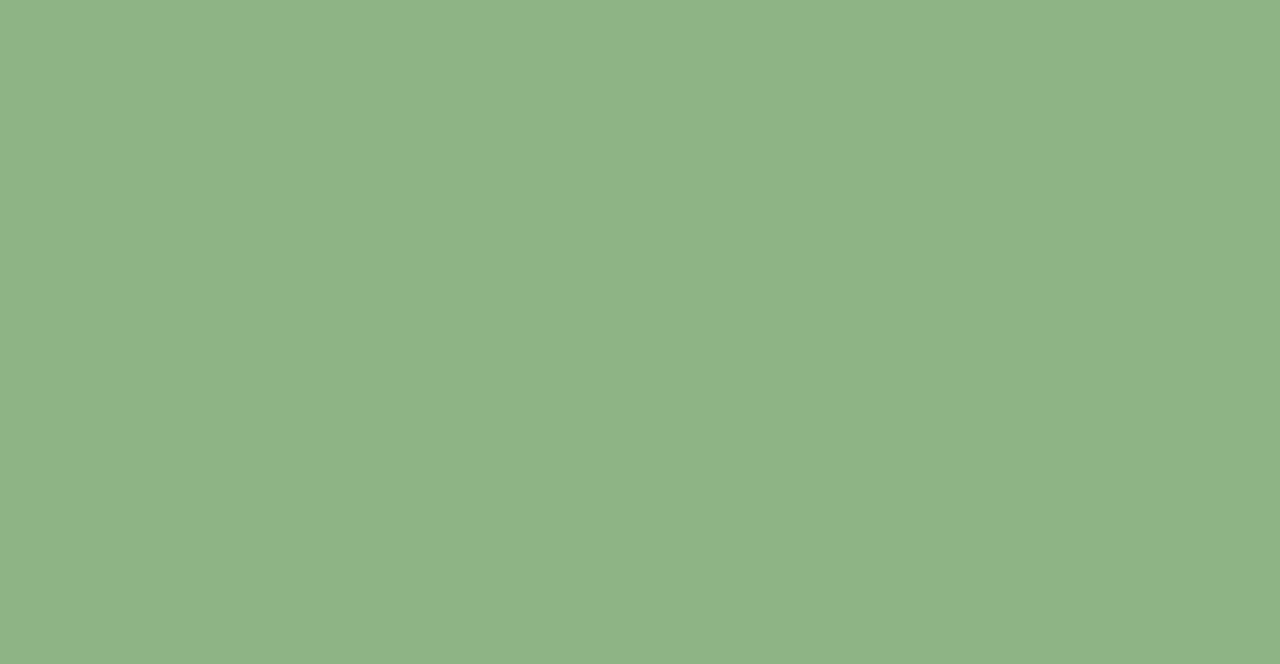
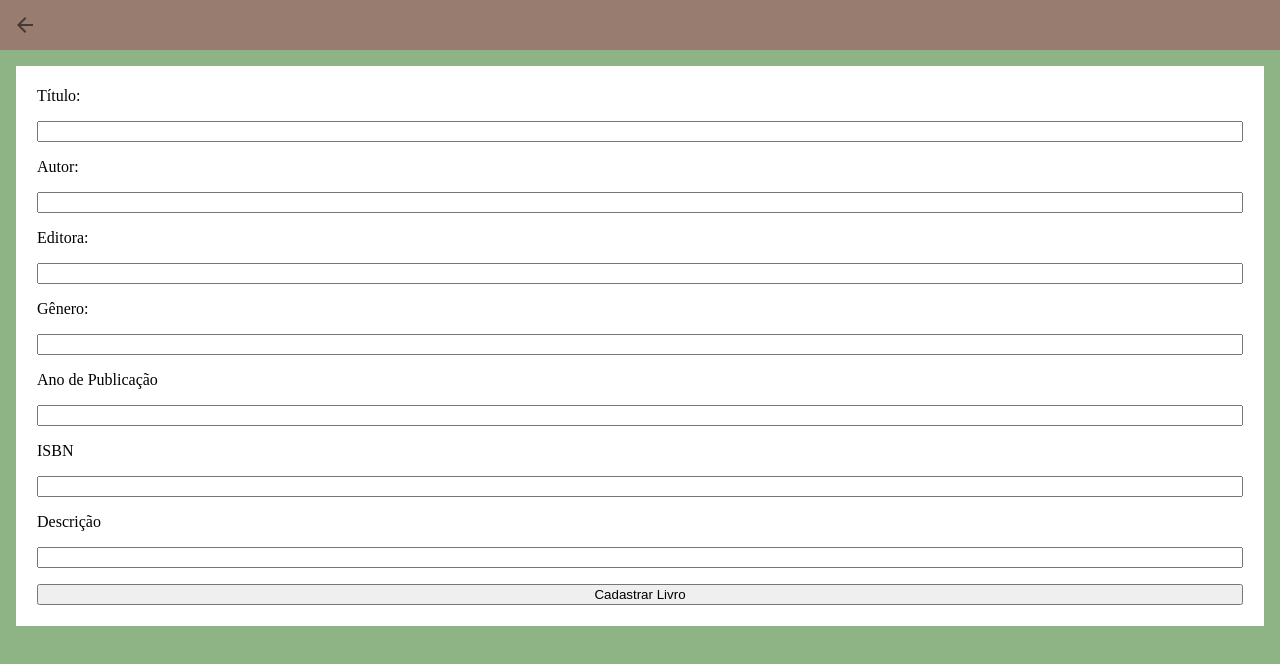
Before and after one commit to EstevaoAugusto/web-library, a React (Vite) app in the folder src/frontend/: page /TelaFormsLivros in a window 1280 px wide. Before the commit this address had no page. Shown: the top 664 px of the page. Built offline with nearby package versions, Linux system fonts and the light colour scheme.

Commit message:
feat: adicionado paginas de edicao, insercao, visualizacao e modificacao de livros

```diff
--- a/src/frontend/src/App.jsx
+++ b/src/frontend/src/App.jsx
@@ -1,5 +1,7 @@
 import { useEffect, useState } from 'react';
 import { Routes, Route } from "react-router";
+import TelaFormsLivros from './views/TelaFormsLivros.jsx';
+import TelaFormsAdministradores from './views/TelaFormsAdministradores.jsx';
 import TelaCadastro from './views/TelaCadastro.jsx';
 import TelaLogin from './views/TelaLogin.jsx';
 import TelaPerfilLeitor from './views/TelaPerfilLeitor.jsx';
@@ -11,6 +13,8 @@ import TelaGerenciarAdministradores from './views/TelaGerenciarAdministradores.j
 import TelaGerenciarEmprestimos from './views/TelaGerenciarEmprestimos.jsx';
 import TelaGerenciarLivros from './views/TelaGerenciarLivros.jsx';
 import TelaGerenciarExemplares from './views/TelaGerenciarExemplares.jsx';
+import TelaFormsLivrosEditar from './views/TelaFormsLivrosEditar.jsx';
+import TelaLivrosVisualizar from './views/TelaLivrosVisualizar.jsx';
 
 function App() {
   const [count, setCount] = useState(0)
@@ -39,16 +43,20 @@ function App() {
   return (
     <Routes>
       <Route path="/" element={<TelaCadastro />}/>
+      <Route path="/TelaLogin" element={<TelaLogin />}/>
+      <Route path="/TelaRecuperarConta" element={<TelaRecuperarConta />}/>
+      <Route path="/TelaAcervo" element={<TelaAcervo />}/>
+      <Route path="/TelaPerfilLeitor" element={<TelaPerfilLeitor />}/>
       <Route path="/TelaAdministrador" element={<TelaAdministrador />}/>
-      <Route path="/TelaAcervo" element={<TelaAcervo />}/>
-      <Route path="/TelaLogin" element={<TelaLogin />}/>
-      <Route path="/TelaPerfilLeitor" element={<TelaPerfilLeitor />}/>
       <Route path='/TelaPerfilAdmin' element={<TelaPerfilAdmin/>}/>
-      <Route path="/TelaRecuperarConta" element={<TelaRecuperarConta />}/>
       <Route path="/TelaGerenciarAdministradores" element={<TelaGerenciarAdministradores />}/>
+      <Route path="/TelaFormsAdministrador" element={<TelaFormsAdministradores />}/>
       <Route path="/TelaGerenciarEmprestimos" element={<TelaGerenciarEmprestimos />}/>
       <Route path="/TelaGerenciarExemplares" element={<TelaGerenciarExemplares />}/>
       <Route path="/TelaGerenciarLivros" element={<TelaGerenciarLivros />}/>
+      <Route path="/TelaFormsLivros" element={<TelaFormsLivros />}/>
+      <Route path="/TelaFormsLivrosEditar" element={<TelaFormsLivrosEditar />}/>
+      <Route path="/TelaLivrosVisualizar" element={<TelaLivrosVisualizar />}/>
     </Routes>
   )
 }
--- /dev/null
+++ b/src/frontend/src/styles/Forms.module.css
@@ -0,0 +1,9 @@
+.containerFlex{
+    display: flex;
+    flex-direction: column;
+    background-color: white;
+    border: 5px solid white;
+    margin: 1rem;
+    gap: 1rem;
+    padding: 1rem;
+}
--- /dev/null
+++ b/src/frontend/src/views/TelaFormsAdministradores.jsx
@@ -0,0 +1,42 @@
+import styles from "../styles/Forms.module.css"
+import IconButton from '@mui/material/IconButton'
+import ArrowBackIcon from '@mui/icons-material/ArrowBack';
+import { useNavigate } from 'react-router'
+
+const TelaFormsAdministradores = () => {
+    const navegar = useNavigate()
+
+    const estiloHeader = {
+        backgroundColor: "#997C70",
+        border: "5px solid #997C70"
+    };
+
+    return (
+        <>
+            <header style={estiloHeader}>
+                <IconButton onClick={() => navegar("/TelaAdministrador")}>
+                    <ArrowBackIcon/>
+                </IconButton>
+            </header>
+
+            <section>
+                <div className={styles.containerFlex}>
+                    <label htmlFor="fnomeadmin">Nome do Administrador:</label>
+                    <input type="text" id="fnomeadmin" name="fnomeadmin" />
+
+                    <label htmlFor="femailadmin">Email:</label>
+                    <input type="text" id="femailadmin" name="femailadmin" />
+
+                    <label htmlFor="fsenhaadmin">Senha:</label>
+                    <input type="text" id="fsenhaadmin" name="fsenhaadmin" />
+
+                    <div>
+                        <button>Adicionar Administradores</button>
+                    </div>
+                </div>
+            </section>
+        </>
+    )
+}
+
+export default TelaFormsAdministradores
--- /dev/null
+++ b/src/frontend/src/views/TelaFormsLivros.jsx
@@ -0,0 +1,54 @@
+import styles from "../styles/Forms.module.css"
+import IconButton from '@mui/material/IconButton'
+import ArrowBackIcon from '@mui/icons-material/ArrowBack';
+import { useNavigate } from 'react-router'
+
+const TelaFormsLivros = () => {
+    const navegar = useNavigate()
+
+    const estiloHeader = {
+        backgroundColor: "#997C70",
+        border: "5px solid #997C70"
+    };
+
+    return (
+        <>
+            <header style={estiloHeader}>
+                <IconButton onClick={() => navegar("/TelaAdministrador")}>
+                    <ArrowBackIcon/>
+                </IconButton>
+            </header>
+
+            <section>
+
+                <div className={styles.containerFlex}>
+                    <label htmlFor="ftitulo">Título:</label>
+                    <input type="text" id="ftitulo" name="ftitulo" />
+
+                    <label htmlFor="fautor">Autor:</label>
+                    <input type="text" id="fautor" name="fautor" />
+
+                    <label htmlFor="feditora">Editora:</label>
+                    <input type="text" id="feditora" name="feditora" />
+
+
+                    <label htmlFor="fgenero">Gênero:</label>
+                    <input type="text" id="fgenero" name="fgenero" />
+
+                    <label htmlFor="fanopublicacao">Ano de Publicação</label>
+                    <input type="text" id="fanopublicacao" name="fanopublicacao" />
+
+                    <label htmlFor="fisbn">ISBN</label>
+                    <input type="text" id="fisbn" name="fisbn" />
+
+                    <label htmlFor="fdescricao">Descrição</label>
+                    <input type="text" id="fdescricao" name="fdescricao" />
+
+                    <button>Cadastrar Livro</button>
+                </div>
+            </section>
+        </>
+    )
+}
+
+export default TelaFormsLivros
--- /dev/null
+++ b/src/frontend/src/views/TelaFormsLivrosEditar.jsx
@@ -0,0 +1,54 @@
+import styles from "../styles/Forms.module.css"
+import IconButton from '@mui/material/IconButton'
+import ArrowBackIcon from '@mui/icons-material/ArrowBack';
+import { useNavigate } from 'react-router'
+
+const TelaFormsLivrosEditar = () =>{
+    const navegar = useNavigate()
+
+    const estiloHeader = {
+        backgroundColor: "#997C70",
+        border: "5px solid #997C70"
+    };
+
+    return (
+        <>
+            <header style={estiloHeader}>
+                <IconButton onClick={() => navegar("/TelaAdministrador")}>
+                    <ArrowBackIcon/>
+                </IconButton>
+            </header>
+
+            <section>
+
+                <div className={styles.containerFlex}>
+                    <label htmlFor="ftitulo">Título:</label>
+                    <input type="text" id="ftitulo" name="ftitulo" defaultValue="Engenharia de Software" />
+
+                    <label htmlFor="fautor">Autor:</label>
+                    <input type="text" id="fautor" name="fautor" defaultValue="Qualquer coisa" />
+
+                    <label htmlFor="feditora">Editora:</label>
+                    <input type="text" id="feditora" name="feditora" defaultValue="Qualquer coisa" />
+
+
+                    <label htmlFor="fgenero">Gênero:</label>
+                    <input type="text" id="fgenero" name="fgenero" defaultValue="Qualquer coisa" />
+
+                    <label htmlFor="fanopublicacao">Ano de Publicação</label>
+                    <input type="text" id="fanopublicacao" name="fanopublicacao" defaultValue="Qualquer coisa" />
+
+                    <label htmlFor="fisbn">ISBN</label>
+                    <input type="text" id="fisbn" name="fisbn" defaultValue="Qualquer coisa" />
+
+                    <label htmlFor="fdescricao">Descrição</label>
+                    <input type="text" id="fdescricao" name="fdescricao" defaultValue="Qualquer coisa" />
+
+                    <button>Atualizar dados</button>
+                </div>
+            </section>
+        </>
+    )
+}
+
+export default TelaFormsLivrosEditar
--- a/src/frontend/src/views/TelaGerenciarAdministradores.jsx
+++ b/src/frontend/src/views/TelaGerenciarAdministradores.jsx
@@ -1,5 +1,3 @@
-import DeleteIcon from '@mui/icons-material/Delete'
-import SearchIcon from '@mui/icons-material/Search'
 import IconButton from '@mui/material/IconButton'
 import styles from "../styles/Gerenciar.module.css"
 import ArrowBackIcon from '@mui/icons-material/ArrowBack'
@@ -26,36 +24,27 @@ const TelaGerenciarAdministradores = () => {
             <section className={styles.flexContainerSection}>
                 <div className={styles.flexContainerDiv}>
                     <span>Peter Pascuau</span>
+                    <span>Email@email.com</span>
 
-                    <div>
-                        <IconButton>
-                            <SearchIcon/>
-                        </IconButton>
-                    </div>
+
                 </div>
 
                 <div className={styles.flexContainerDiv}>
                     <span>Peter Pascuau</span>
+                    <span>Email@email.com</span>
 
-                    <div>
-                        <IconButton>
-                            <SearchIcon/>
-                        </IconButton>
-                    </div>
+
                 </div>
 
                 <div className={styles.flexContainerDiv}>
                     <span>Peter Pascuau</span>
+                    <span>Email@email.com</span>
 
-                    <div>
-                        <IconButton>
-                            <SearchIcon/>
-                        </IconButton>
-                    </div>
+
                 </div>
 
                 <div>
-                    <button>Adicionar Administradores</button>
+                    <button onClick={() => navegar("/TelaFormsAdministrador")}>Adicionar Administradores</button>
                 </div>
             </section>
         </>
--- a/src/frontend/src/views/TelaGerenciarLivros.jsx
+++ b/src/frontend/src/views/TelaGerenciarLivros.jsx
@@ -34,11 +34,11 @@ const TelaGerenciarLivros = () => {
                             <DeleteIcon/>
                         </IconButton>
 
-                        <IconButton>
+                        <IconButton onClick={() => navegar("/TelaLivrosVisualizar")}>
                             <SearchIcon/>
                         </IconButton>
 
-                        <IconButton>
+                        <IconButton onClick={() => navegar("/TelaFormsLivrosEditar")}>
                             <EditIcon/>
                         </IconButton>
                     </div>
@@ -99,7 +99,7 @@ const TelaGerenciarLivros = () => {
                 </div>
 
                 <div>
-                    <button>Cadastrar Livro</button>
+                    <button onClick={() => { navegar("/TelaFormsLivros")}}>Cadastrar Livro</button>
                 </div>
             </section>
         </>
--- /dev/null
+++ b/src/frontend/src/views/TelaLivrosVisualizar.jsx
@@ -0,0 +1,45 @@
+import styles from "../styles/Forms.module.css"
+import IconButton from '@mui/material/IconButton'
+import ArrowBackIcon from '@mui/icons-material/ArrowBack';
+import { useNavigate } from 'react-router'
+
+const TelaLivrosVisualizar = () => {
+    const navegar = useNavigate()
+
+    const estiloHeader = {
+        backgroundColor: "#997C70",
+        border: "5px solid #997C70"
+    };
+    return (
+        <>
+            <header style={estiloHeader}>
+                <IconButton onClick={() => navegar("/TelaAdministrador")}>
+                    <ArrowBackIcon/>
+                </IconButton>
+            </header>
+
+            <section>
+
+                <div className={styles.containerFlex}>
+                    <label htmlFor="ftitulo">Título: Engenharia de Software</label>
+
+                    <label htmlFor="fautor">Autor: Qualquer Coisa</label>
+
+                    <label htmlFor="feditora">Editora: Qualquer Coisa</label>
+
+
+                    <label htmlFor="fgenero">Gênero: Qualquer Coisa</label>
+
+                    <label htmlFor="fanopublicacao">Ano de Publicação: Qualquer Coisa</label>
+
+                    <label htmlFor="fisbn">ISBN: Qualquer Coisa</label>
+
+                    <label htmlFor="fdescricao">Descrição: Qualquer coisa</label>
+
+                </div>
+            </section>
+        </>
+    )
+}
+
+export default TelaLivrosVisualizar
```
Also changed, not shown: src/frontend/src/views/TelaEmprestimoVisualizar.jsx (added, +10 -0 lines).
